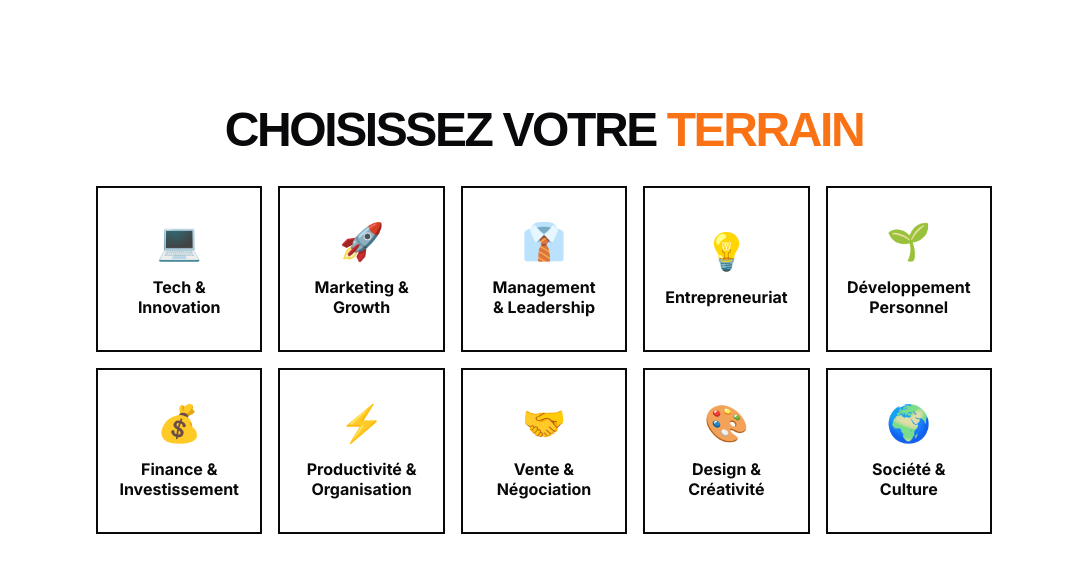
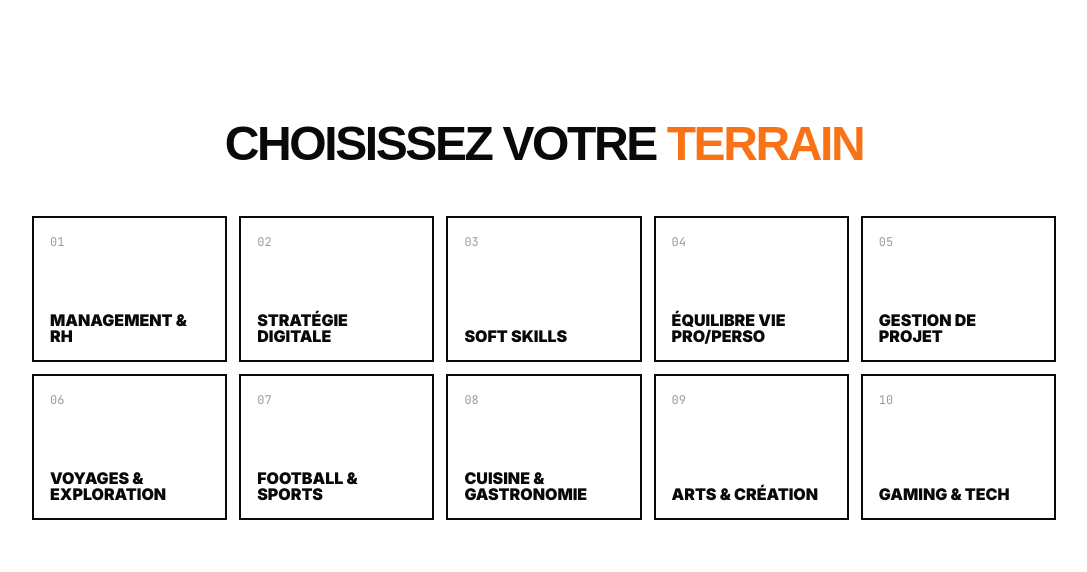
Before and after one commit to floriantriclin/postry-ai-v5, a Next.js app: page /quiz in a window 1280 px wide. Shown: the top 572 px of the page, without its empty margins (96-1183 px from the left). Built offline with nearby package versions, Linux system fonts and the light colour scheme; a web font is replaced by a local one.

Commit message:
Application de patch 1 et 2

```diff
--- a/app/globals.css
+++ b/app/globals.css
@@ -26,7 +26,7 @@
 
 @layer components {
   .raw-button {
-    @apply h-12 px-6 border-2 border-carbon font-heading font-black uppercase tracking-tighter transition-all active:scale-95 inline-flex items-center justify-center;
+    @apply h-12 px-6 border-2 border-carbon font-heading font-black uppercase tracking-tighter transition-all active:scale-95 inline-flex items-center justify-center text-center;
   }
 
   .raw-button-primary {
--- a/app/landing-client.tsx
+++ b/app/landing-client.tsx
@@ -11,7 +11,7 @@ export default function LandingClient() {
           <span className="text-zinc-500">Pas celle d'un Robot.</span>
         </h1>
         <p className="text-lg md:text-xl font-medium max-w-lg mx-auto">
-          Découvrez votre Archétype d'écriture LinkedIn en 2 minutes.
+          Découvrez quel genre d'auteur LinkedIn vous êtes en 2 minutes.
         </p>
       </div>
 
--- a/app/layout.tsx
+++ b/app/layout.tsx
@@ -23,7 +23,7 @@ const jetbrainsMono = JetBrains_Mono({
 
 export const metadata: Metadata = {
   title: "Postry AI | Trouvez votre Voix",
-  description: "Découvrez votre Archétype d'écriture LinkedIn en 2 minutes.",
+  description: "Découvrez quel genre d'auteur LinkedIn vous êtes en 2 minutes.",
 };
 
 export default function RootLayout({
--- a/components/feature/theme-selector.tsx
+++ b/components/feature/theme-selector.tsx
@@ -9,23 +9,24 @@ interface ThemeSelectorProps {
 export function ThemeSelector({ onSelect }: ThemeSelectorProps) {
   return (
     <div className="flex flex-col items-center justify-center min-h-[80vh] w-full p-4">
-      <h1 className="text-4xl md:text-5xl font-black mb-8 text-center uppercase tracking-tighter">
+      <h1 className="text-4xl md:text-5xl font-black mb-12 text-center uppercase tracking-tighter">
         Choisissez votre <span className="text-signal-orange">Terrain</span>
       </h1>
-      <div className="grid grid-cols-2 md:grid-cols-5 gap-4 w-full max-w-4xl">
-        {themes.map((theme) => (
+      <div className="grid grid-cols-2 sm:grid-cols-3 md:grid-cols-4 lg:grid-cols-5 gap-3 w-full max-w-5xl">
+        {themes.map((theme, index) => (
           <button
             key={theme.id}
             onClick={() => onSelect(theme.id)}
-            className="raw-card hover:bg-zinc-100 transition-colors flex flex-col items-center justify-center gap-4 aspect-square group"
+            className="relative aspect-[4/3] border-2 border-carbon p-4 flex flex-col items-start justify-between hover:bg-carbon hover:text-white transition-all group overflow-hidden bg-white"
             data-testid={`theme-${theme.id}`}
           >
-            <span className="text-4xl group-hover:scale-110 transition-transform duration-200">
-              {theme.emoji}
+            <span className="font-mono text-xs opacity-40 group-hover:opacity-100 transition-opacity">
+              {(index + 1).toString().padStart(2, '0')}
             </span>
-            <span className="font-bold text-center text-sm md:text-base leading-tight">
+            <span className="font-black text-sm sm:text-base leading-none text-left uppercase break-words">
               {theme.label}
             </span>
+            <div className="absolute top-0 right-0 w-8 h-8 bg-signal-orange translate-x-full -translate-y-full group-hover:translate-x-0 group-hover:-translate-y-0 transition-transform duration-300 ease-out" />
           </button>
         ))}
       </div>
--- a/lib/data/themes.json
+++ b/lib/data/themes.json
@@ -1,12 +1,12 @@
 [
-  { "id": "t1", "label": "Tech & Innovation", "emoji": "💻" },
-  { "id": "t2", "label": "Marketing & Growth", "emoji": "🚀" },
-  { "id": "t3", "label": "Management & Leadership", "emoji": "👔" },
-  { "id": "t4", "label": "Entrepreneuriat", "emoji": "💡" },
-  { "id": "t5", "label": "Développement Personnel", "emoji": "🌱" },
-  { "id": "t6", "label": "Finance & Investissement", "emoji": "💰" },
-  { "id": "t7", "label": "Productivité & Organisation", "emoji": "⚡" },
-  { "id": "t8", "label": "Vente & Négociation", "emoji": "🤝" },
-  { "id": "t9", "label": "Design & Créativité", "emoji": "🎨" },
-  { "id": "t10", "label": "Société & Culture", "emoji": "🌍" }
+  { "id": "t1", "label": "Management & RH", "emoji": "👔" },
+  { "id": "t2", "label": "Stratégie Digitale", "emoji": "🌐" },
+  { "id": "t3", "label": "Soft Skills", "emoji": "🧠" },
+  { "id": "t4", "label": "Équilibre Vie Pro/Perso", "emoji": "⚖️" },
+  { "id": "t5", "label": "Gestion de Projet", "emoji": "📅" },
+  { "id": "t6", "label": "Voyages & Exploration", "emoji": "✈️" },
+  { "id": "t7", "label": "Football & Sports", "emoji": "⚽" },
+  { "id": "t8", "label": "Cuisine & Gastronomie", "emoji": "🍳" },
+  { "id": "t9", "label": "Arts & Création", "emoji": "🎨" },
+  { "id": "t10", "label": "Gaming & Tech", "emoji": "🎮" }
 ]
```
Also changed, not shown: app/api/quiz/generate/route.ts (+50 -43 lines), screenshots/theme-selector-final.png (added), screenshots/theme-selector-new.png (added), 5 other files (tests, documents, lock files or other folders).
